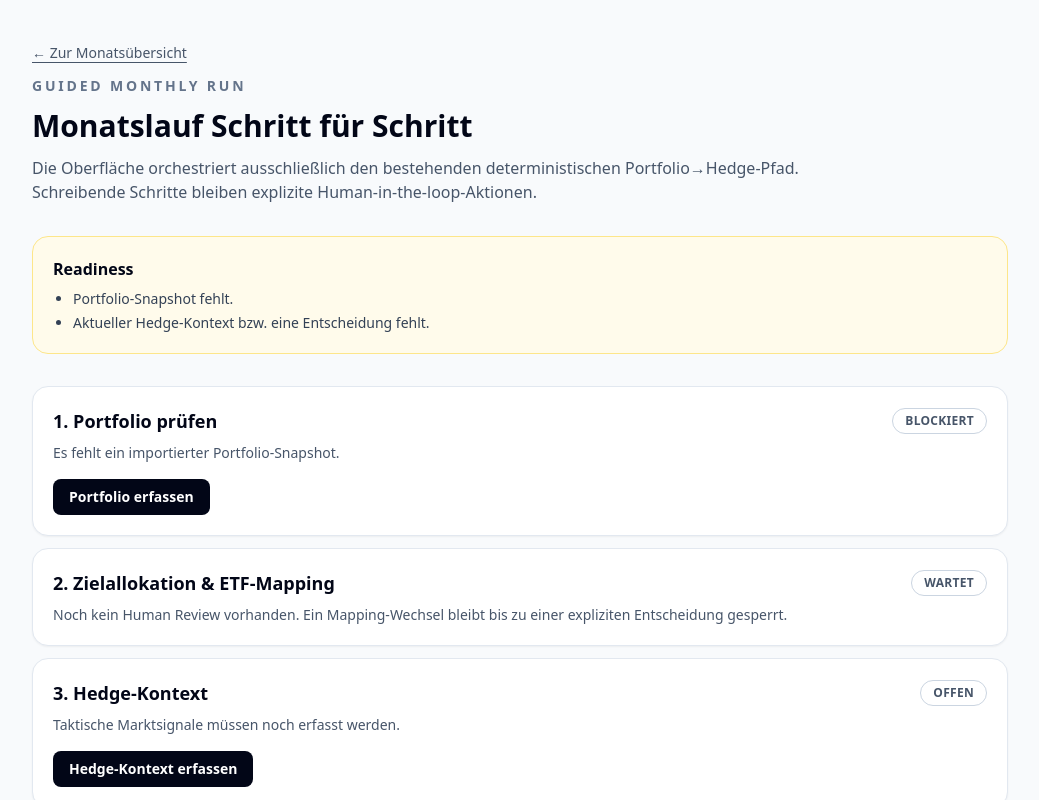
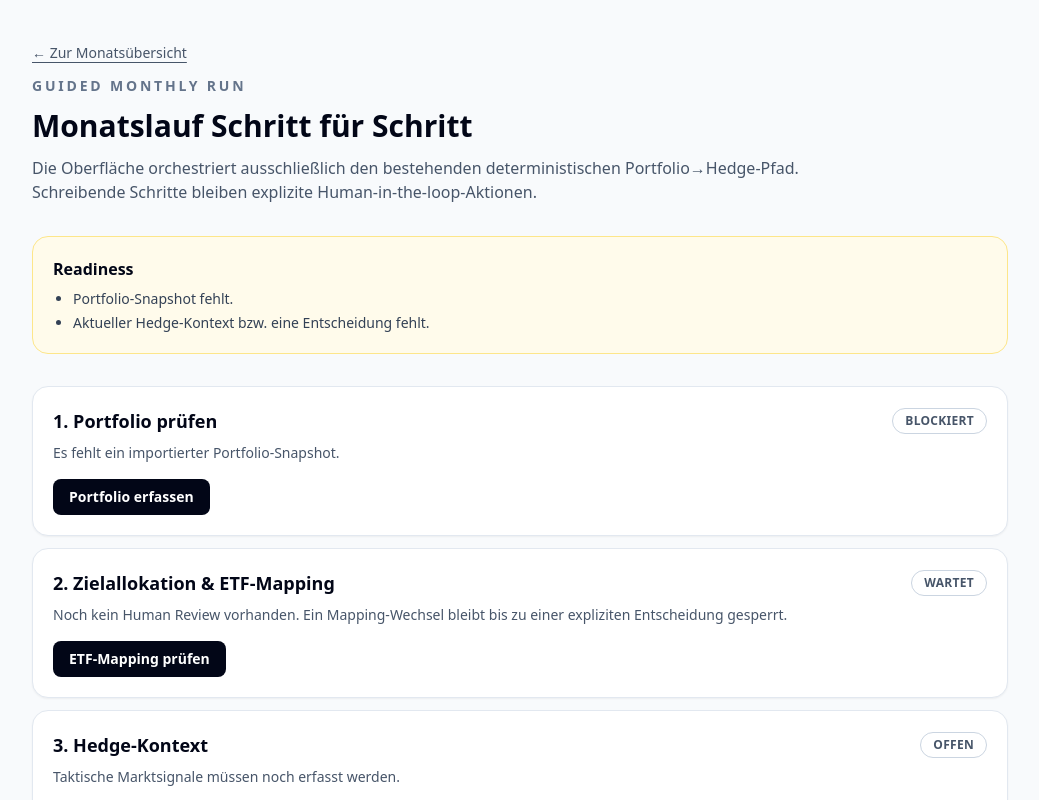
Before and after one commit to GithubLarsKomo/hedge-decision-cockpit, a Next.js app: page /monthly/run in a window 1280 px wide. Shown: the top 800 px of the page, without its empty margins (120-1159 px from the left). Built offline with nearby package versions, Linux system fonts and the light colour scheme.

Commit message:
Link guided run to ETF mapping review

```diff
--- a/app/monthly/run/page.tsx
+++ b/app/monthly/run/page.tsx
@@ -7,7 +7,7 @@ function formatDate(value: Date | null | undefined) {
   return value ? new Intl.DateTimeFormat('de-DE', { dateStyle: 'medium' }).format(value) : 'Nicht vorhanden';
 }
 
-export default async function GuidedMonthlyRunPage({ searchParams }: { searchParams: Promise<{ portfolio?: string; snapshot?: string; hedge?: string; decision?: string }> }) {
+export default async function GuidedMonthlyRunPage({ searchParams }: { searchParams: Promise<{ portfolio?: string; snapshot?: string; hedge?: string; decision?: string; mappingReview?: string; review?: string }> }) {
   const params = await searchParams;
   const [snapshot, review, decision] = await Promise.all([
     prisma.importedPortfolioSnapshot.findFirst({ orderBy: [{ asOf: 'desc' }, { revision: 'desc' }] }).catch(() => null),
@@ -26,7 +26,9 @@ export default async function GuidedMonthlyRunPage({ searchParams }: { searchPar
     {
       title: '2. Zielallokation & ETF-Mapping',
       status: snapshot ? 'bereit' : 'wartet',
-      detail: review ? `Letzter Human Review: ${review.outcome.replaceAll('_', ' ')} am ${formatDate(review.reviewedAt)}` : 'Noch kein Human Review vorhanden. Ein Mapping-Wechsel bleibt bis zu einer expliziten Entscheidung gesperrt.'
+      detail: review ? `Letzter Human Review: ${review.outcome.replaceAll('_', ' ')} am ${formatDate(review.reviewedAt)}` : 'Noch kein Human Review vorhanden. Ein Mapping-Wechsel bleibt bis zu einer expliziten Entscheidung gesperrt.',
+      href: '/monthly/run/mapping-review',
+      action: review ? 'ETF-Mapping erneut prüfen' : 'ETF-Mapping prüfen'
     },
     {
       title: '3. Hedge-Kontext',
@@ -65,6 +67,13 @@ export default async function GuidedMonthlyRunPage({ searchParams }: { searchPar
         <section className="rounded-2xl border border-emerald-200 bg-emerald-50 p-5 text-sm text-emerald-900">
           <strong>Portfolio-Snapshot {params.portfolio === 'created' ? 'gespeichert' : 'unverändert bestätigt'}.</strong>
           {params.snapshot && <span> Snapshot-ID: {params.snapshot}</span>}
+        </section>
+      )}
+
+      {params.mappingReview && (
+        <section className="rounded-2xl border border-emerald-200 bg-emerald-50 p-5 text-sm text-emerald-900">
+          <strong>ETF-Mapping Human Review {params.mappingReview === 'created' ? 'gespeichert' : 'idempotent bestätigt'}.</strong>
+          {params.review && <span className="break-all"> Record: {params.review}</span>}
         </section>
       )}
 
```
